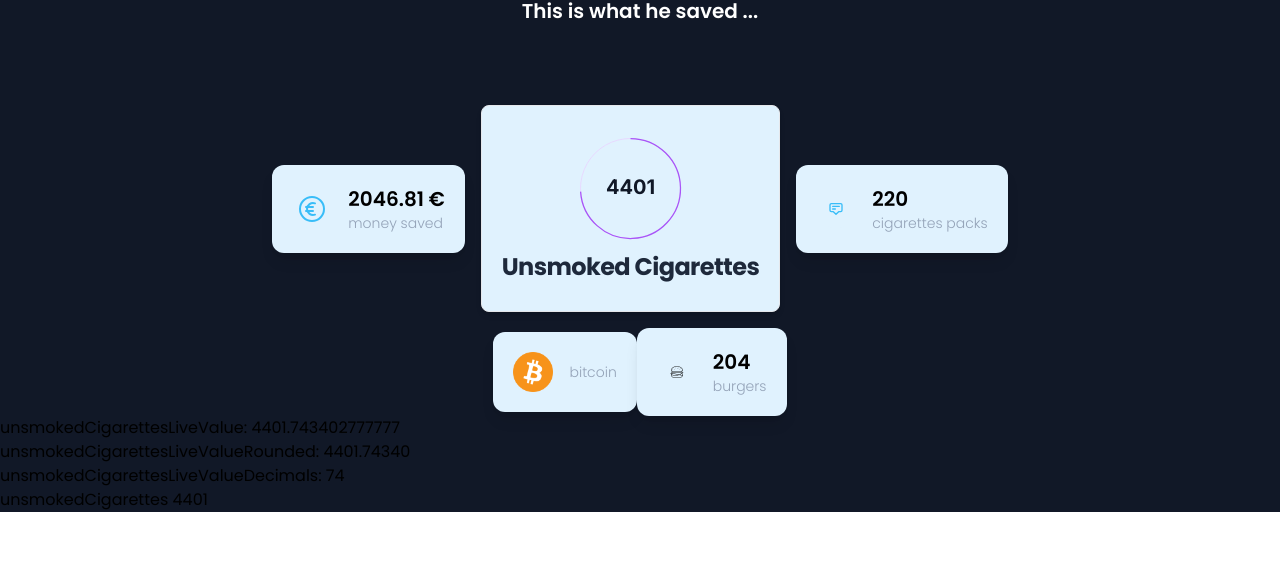
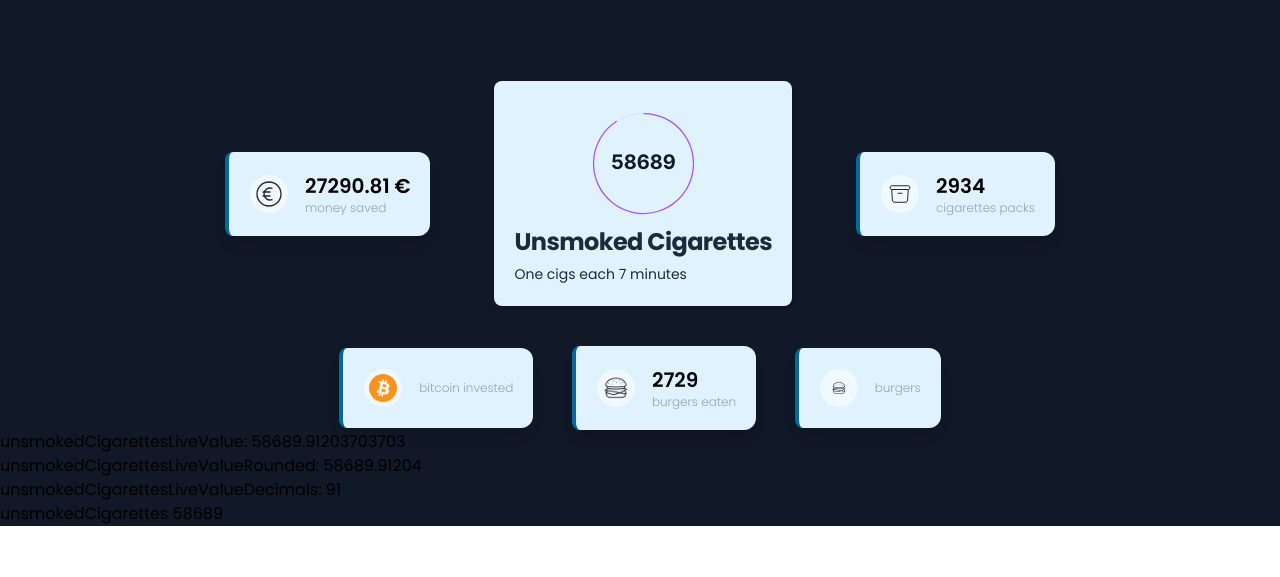
Before and after one commit to MkDs17/iQuit, a plain HTML site: page index.html in a window 1280 px wide. Shown: the part 223-800 px from the top of the page. Drawn offline with nearby package versions, Linux system fonts and the light colour scheme; no server answers.

Commit message:
[master] work on design

```diff
--- a/app.js
+++ b/app.js
@@ -63,7 +63,7 @@ let app = {
   loadDynamicInfos: function() {
 
     // Base value
-    cigarettesByDay = 15 // in 24*60 = 1400min
+    cigarettesByDay = 200 // in 24*60 = 1400min
     priceOneCig = 0.465
 
     // let nonSmokinCigarettes = cigarettesByDay * diffDays
@@ -89,6 +89,7 @@ let app = {
     $('#unsmokedCigarettesLiveValueRounded').html('unsmokedCigarettesLiveValueRounded: ' + unsmokedCigarettesLiveValueRounded)
     $('#unsmokedCigarettesLiveValueDecimals').html('unsmokedCigarettesLiveValueDecimals: ' + unsmokedCigarettesDecimals)
     $('#unsmokedCigarettes').html('unsmokedCigarettes ' + unsmokedCigarettes)
+    $('#eachMinutes').html(' ' + timeBetweenACig + ' ')
     $('#moneySaved').html('' + moneySaved.toFixed(2))
     $('#packOfCigs').html('' + Math.floor(packOfCig))
     $('#burgers').html(Math.floor(burgers))
@@ -136,12 +137,10 @@ let app = {
   },
 
   updateGauge: function() {
-    opts = {
-      lineWidth: 0.42,
-      value: unsmokedCigarettesDecimals,
-      label: function() { return unsmokedCigarettes} // returns a string label that will be rendered in the center
-    };
-    $.fn.gauge = function(opts) {
+
+    gauge = $('#gauge0').empty()
+    /* $.fn.gauge = function(opts) {
+
       this.each(function() {
         var $this = $(this),
             data = $this.data();
@@ -155,12 +154,24 @@ let app = {
         }
       });
       return this;
+    }; */
+
+    const opts = {
+      lineWidth: 0,
+      dialStartAngle: -90,
+      dialEndAngle: -90.001,
+      value: unsmokedCigarettesDecimals,
+      min: 0,
+      max: 100,
+      valueDialClass: "value",
+      valueClass: "value-text",
+      dialClass: "dial",
+      gaugeClass: "gauge",
+      showValue: true,
+      label: function() { return unsmokedCigarettes} // returns a string label that will be rendered in the center
     };
 
-    // $('#unsmokedCigarettesLiveValue').empty().html('<strong>unsmokedCigarettesLiveValue: ' + unsmokedCigarettesLiveValue + '</strong>')
-    // $('#unsmokedCigarettesLiveValueRounded').html('<strong>unsmokedCigarettesLiveValueRounded: ' + unsmokedCigarettesLiveValueRounded + '</strong>')
-    // $('#unsmokedCigarettesLiveValueDecimals').html('<strong>unsmokedCigarettesLiveValueDecimals: ' + unsmokedCigarettesDecimals + '</strong>')
-    // $('#unsmokedCigarettes').html('<strong>unsmokedCigarettes ' + unsmokedCigarettes + '</strong>')
+    gauge = Gauge(document.getElementById('gauge0'), opts); // create sexy gauge!
 
   },
 
--- a/index.html
+++ b/index.html
@@ -12,76 +12,91 @@
 
 <body>
 
-    <div class="bg-gray-900 h-full relative">
+    <div class="bg-gray-900 h-full relative background">
         <!-- <div id="gauge0" class="gauge-container"></div> -->
 
-        <h1 class="text-7xl font-black uppercase text-white text-center pt-20 text-sky-200">
-            Mickael quit
+        <h1 class="text-5xl font-bold text-white text-center pt-20 text-sky-200">
+            Mickaël <span class="font-black">quit !</span>
         </h1>
         <div class="text-3xl font-semibold text-white text-center text-transparent bg-clip-text bg-gradient-to-r from-sky-400 to-sky-700 py-4" id="quiterSince"></div>
 
-        <div class="text-xl text-white font-semibold text-center pb-20">This is what he saved ...</div>
+        <div class="text-xl text-white font-semibold text-center pb-20">and this is what he saved ...</div>
 
         <div class="flex items-center justify-center">
-            <div class="flex items-center rounded-xl bg-sky-100 p-5 shadow-lg">
-                <div class="flex h-10 w-10 items-center justify-center rounded-full border border-sky-100 bg-sky-100">
-                    <svg xmlns="http://www.w3.org/2000/svg" fill="none" viewBox="0 0 24 24" stroke-width="1.5" stroke="currentColor" class="w-8 h-8 text-sky-400">
+            <div class="flex items-center rounded-xl bg-sky-100 p-5 shadow-lg border-l-4 rounded-l-lg border-sky-700">
+                <div class="flex h-10 w-10 items-center justify-center rounded-full border border-sky-100 bg-sky-50">
+                    <svg xmlns="http://www.w3.org/2000/svg" fill="none" viewBox="0 0 24 24" stroke-width="1" stroke="currentColor" class="w-8 h-8 text-stone-800">
                         <path stroke-linecap="round" stroke-linejoin="round" d="M14.25 7.756a4.5 4.5 0 100 8.488M7.5 10.5h5.25m-5.25 3h5.25M21 12a9 9 0 11-18 0 9 9 0 0118 0z" />
                     </svg>
                 </div>
 
                 <div class="ml-4">
                     <h3 class="font-semibold text-xl"><span id="moneySaved"></span> € </h3>
-                    <p class="text-sm font-light text-slate-400">money saved</p>
+                    <p class="text-xs font-light text-slate-400">money saved</p>
                     <!-- <p class="mt-2 text-sm text-gray-500">Last opened 4 days ago</p> -->
                 </div>
             </div>
-            <div class="max-w-sm bg-sky-100 rounded-lg border border-gray-200 shadow-md mx-4">
+            <div class="max-w-sm bg-sky-100 rounded-lg shadow-md mx-16">
                 <!-- <img class="rounded-t-lg" src="/docs/images/blog/image-1.jpg" alt="" /> -->
                 <div class="p-5">
                     <div id="gauge0" class="gauge-container m-auto"></div>
                     <a href="#">
-                        <h4 class="mb-2 text-2xl font-bold tracking-tight text-slate-800">Unsmoked Cigarettes</h4>
+                        <h4 class="mb-1 text-2xl font-bold tracking-tight text-slate-800">Unsmoked Cigarettes</h4>
+                        <span class="mb-2 text-sm text-slate-800 text-center w-full">One cigs each <span class="" id="eachMinutes"></span> minutes</span>
                     </a>
                 </div>
             </div>
-            <div class="flex items-center rounded-xl bg-sky-100 p-5 shadow-lg">
-                <div class="flex h-10 w-10 items-center justify-center rounded-full border border-sky-100 bg-sky-100">
-                    <svg xmlns="http://www.w3.org/2000/svg" class="h-4 w-4 text-sky-400" fill="none" viewBox="0 0 24 24" stroke="currentColor" stroke-width="2">
-                    <path stroke-linecap="round" stroke-linejoin="round" d="M7 8h10M7 12h4m1 8l-4-4H5a2 2 0 01-2-2V6a2 2 0 012-2h14a2 2 0 012 2v8a2 2 0 01-2 2h-3l-4 4z" />
+            <div class="flex items-center rounded-xl bg-sky-100 p-5 shadow-lg border-l-4 rounded-l-lg border-sky-700">
+                <div class="flex h-10 w-10 items-center justify-center rounded-full border border-sky-100 bg-sky-50">
+                    <svg xmlns="http://www.w3.org/2000/svg" fill="none" viewBox="0 0 24 24" stroke-width="1" stroke="currentColor" class="w-6 h-6 text-stone-800">
+                        <path stroke-linecap="round" stroke-linejoin="round" d="M20.25 7.5l-.625 10.632a2.25 2.25 0 01-2.247 2.118H6.622a2.25 2.25 0 01-2.247-2.118L3.75 7.5M10 11.25h4M3.375 7.5h17.25c.621 0 1.125-.504 1.125-1.125v-1.5c0-.621-.504-1.125-1.125-1.125H3.375c-.621 0-1.125.504-1.125 1.125v1.5c0 .621.504 1.125 1.125 1.125z" />
                     </svg>
+
                 </div>
 
                 <div class="ml-4">
                     <h3 class="font-semibold text-xl"><span id="packOfCigs"></span></h3>
-                    <p class="text-sm font-light text-slate-400">cigarettes packs</p>
+                    <p class="text-xs font-light text-slate-400">cigarettes packs</p>
                     <!-- <p class="mt-2 text-sm text-gray-500">Last opened 4 days ago</p> -->
                 </div>
             </div>
         </div>
 
-        <div class="flex items-center justify-center mt-4">
-            <div class="flex items-center rounded-xl bg-sky-100 p-5 shadow-lg">
-                <div class="flex h-10 w-10 items-center justify-center rounded-full">
-                    <img src="./btc.png" class="h-10 w-10" />
+        <div class="flex items-center justify-around mt-10 m-auto w-1/2">
+            <div class="flex items-center rounded-xl bg-sky-100 p-5 shadow-lg border-l-4 rounded-l-lg border-sky-700">
+                <div class="flex h-10 w-10 items-center justify-center rounded-full border border-sky-100 bg-sky-50">
+                    <img src="./btc.png" class="h-7 w-7" />
                 </div>
 
                 <div class="ml-4">
                     <h3 class="font-semibold text-xl"><span id="bitcoin"></span></h3>
-                    <p class="text-sm font-light text-slate-400">bitcoin</p>
+                    <p class="text-xs font-light text-slate-400">bitcoin invested</p>
                     <!-- <p class="mt-2 text-sm text-gray-500">Last opened 4 days ago</p> -->
                 </div>
             </div>
 
-            <div class="flex items-center rounded-xl bg-sky-100 p-5 shadow-lg">
-                <div class="flex h-10 w-10 items-center justify-center rounded-full border border-sky-100 bg-sky-100">
+            <div class="flex items-center rounded-xl bg-sky-100 p-5 shadow-lg border-l-4 rounded-l-lg border-sky-700">
+                <div class="flex h-10 w-10 items-center justify-center rounded-full border border-sky-100 bg-sky-50">
+                        <img src="./burger.png" class="h-7 w-7" />
+                    </svg>
+                </div>
+
+                <div class="ml-4">
+                    <h3 class="font-semibold text-xl"><span id="burgers"></span></h3>
+                    <p class="text-xs font-light text-slate-400">burgers eaten</p>
+                    <!-- <p class="mt-2 text-sm text-gray-500">Last opened 4 days ago</p> -->
+                </div>
+            </div>
+
+            <div class="flex items-center rounded-xl bg-sky-100 p-5 shadow-lg border-l-4 rounded-l-lg border-sky-700">
+                <div class="flex h-10 w-10 items-center justify-center rounded-full border border-sky-100 bg-sky-50">
                         <img src="./burger.png" class="h-4 w-4" />
                     </svg>
                 </div>
 
                 <div class="ml-4">
                     <h3 class="font-semibold text-xl"><span id="burgers"></span></h3>
-                    <p class="text-sm font-light text-slate-400">burgers</p>
+                    <p class="text-xs font-light text-slate-400">burgers</p>
                     <!-- <p class="mt-2 text-sm text-gray-500">Last opened 4 days ago</p> -->
                 </div>
             </div>
```
